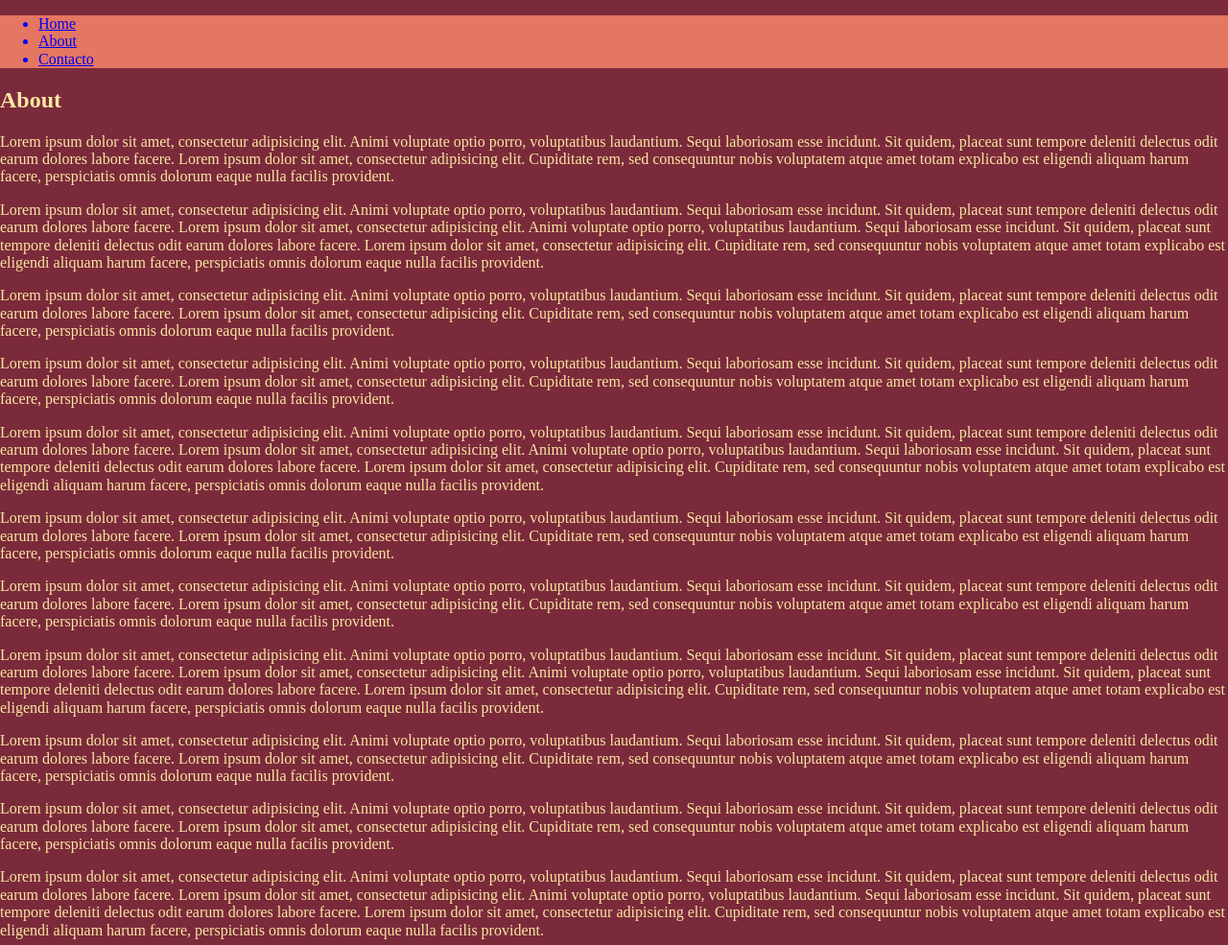
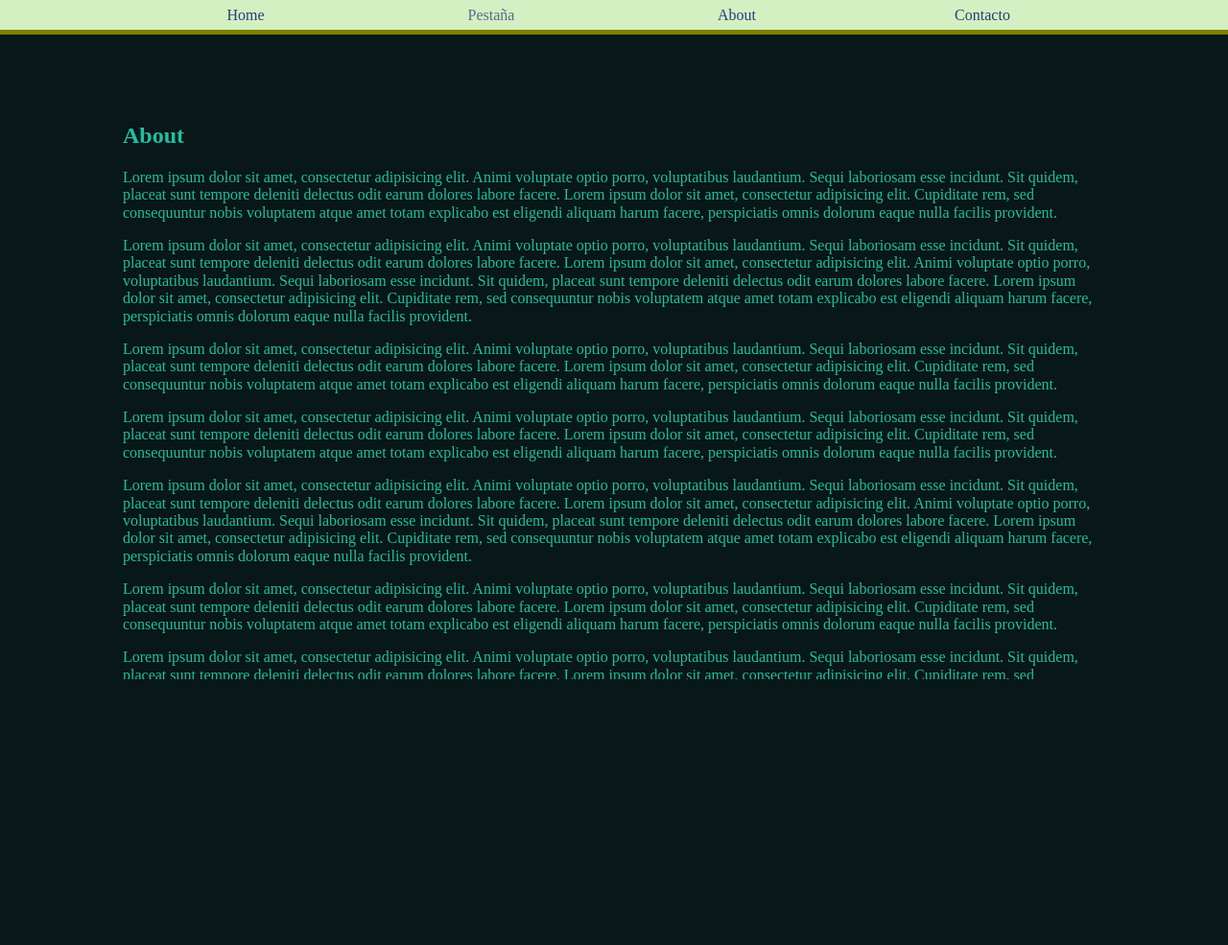
Before and after one commit to caam123/clase06, a plain HTML site: page index.html in a window 1280 px wide. Shown: the top 985 px of the page at 96% size. After the commit the page ends 800 px from the top, so only its background shows below. Drawn offline with nearby package versions, Linux system fonts and the light colour scheme.

Commit message:
Proyecto, borré accidentalmente casi todo

```diff
--- a/css/main.css
+++ b/css/main.css
@@ -1,11 +1,78 @@
-body{
-	background-color:#7B2A3B;
-	color:#F8E7A2;
+* {
+	-webkit-box-sizing: border-box;
+	-moz-box-sizing: border-box;	/*El box sizing border box sirve para que el los margenes/bordes sean parte del total de la caja*/
 }
-nav{
-	background:#E57661;
-	color:blue;
+
+::selection {
+	background-color: #377EB0;
 }
-nav ul li a{
-	color:263E7B;
+
+body {
+	background-color: #081717;
+	color: #20BFA2;
 }
+
+a {
+	text-decoration: none
+}
+
+.wrapper {
+	max-width: 1024px;
+	width: 90%;
+	min-width: 300px;
+	margin: 0 auto;
+}
+
+main#main-wrapper {
+	margin-top: 90px;
+	height: 600px;
+	overflow: scroll;
+}
+
+nav {
+	background: #D2F0C1;
+	color: #5e6790;
+	height: 36px;
+	padding: 7px;
+	width: 100%;
+	position: fixed;
+	top: 0;
+	border-bottom: 5px solid olive;
+	text-align:center;
+}
+nav ul{
+	padding:0;
+}
+nav ul li a {
+	color: #263E7B;
+}
+
+nav li {
+	width: 25%;
+	float: left;
+	list-style: none;
+
+}
+nav li > ul {
+	background-color: white;
+	float:left;
+	top:11px;
+	position:relative;
+	display: none
+}
+nav li > ul > li{
+	width: 100%;
+}
+
+
+
+
+
+a#front{
+	color:red;
+	position: fixed;
+	top:0;
+	left: 0;
+	background-color: red;
+	z-index: 10;
+}
--- a/index.html
+++ b/index.html
@@ -3,30 +3,49 @@
 	<head>
 		<meta charset="UTF-8">
 		<title>Clase O6 Menú</title>
+		<link rel="stylesheet" href="https://cdnjs.cloudflare.com/ajax/libs/normalize/3.0.3/normalize.min.css">
 		<link rel="stylesheet" href="css/main.css">
-	<link rel="stylesheet" href="https://cdnjs.cloudflare.com/ajax/libs/normalize/3.0.3/normalize.min.css">
-
 	</head>
 	<body>
+		<a href="#" title="" id="Bórrame">Bórrame</a>
 		<nav>
-		<ul>
+			<ul class="wrapper">
 				<li>
 					<a href="/" title="Home">Home</a>
 				</li>
-			<li><a href="#about" title="About">About</a></li>
-			<li><a href="#contacto" title="Contacto">Contacto</a></li>
+				<li>
+					Pestaña
+					<ul>
+						<li>
+							<a href="#" title="Sección 1">Sección 1</a>
+						</li>
+						<li>
+							<a href="#" title="Sección 2">Sección 2</a>
+						</li>
+						<li>
+							<a href="#" title="Sección 3">Sección 3</a>
+						</li>
+					</ul>
+
+				</li>
+				<li>
+					<a href="#about" title="About">About</a>
+				</li>
+				<li>
+					<a href="#contacto" title="Contacto">Contacto</a>
+				</li>
 			</ul>
 		</nav>
+		<main class="wrapper" id="main-wrapper">
 			<section id="about">
+
 				<h2>About</h2>
 				<p>
 					Lorem ipsum dolor sit amet, consectetur adipisicing elit. Animi voluptate optio porro, voluptatibus laudantium. Sequi laboriosam esse incidunt. Sit quidem, placeat sunt tempore deleniti delectus odit earum dolores labore facere.
-
 					Lorem ipsum dolor sit amet, consectetur adipisicing elit. Cupiditate rem, sed consequuntur nobis voluptatem atque amet totam explicabo est eligendi aliquam harum facere, perspiciatis omnis dolorum eaque nulla facilis provident.
 				</p><p>
 				Lorem ipsum dolor sit amet, consectetur adipisicing elit. Animi voluptate optio porro, voluptatibus laudantium. Sequi laboriosam esse incidunt. Sit quidem, placeat sunt tempore deleniti delectus odit earum dolores labore facere.
 				Lorem ipsum dolor sit amet, consectetur adipisicing elit. Animi voluptate optio porro, voluptatibus laudantium. Sequi laboriosam esse incidunt. Sit quidem, placeat sunt tempore deleniti delectus odit earum dolores labore facere.
-
 				Lorem ipsum dolor sit amet, consectetur adipisicing elit. Cupiditate rem, sed consequuntur nobis voluptatem atque amet totam explicabo est eligendi aliquam harum facere, perspiciatis omnis dolorum eaque nulla facilis provident.
 			</p>
 
@@ -36,12 +55,10 @@
 			</p>
 			<p>
 				Lorem ipsum dolor sit amet, consectetur adipisicing elit. Animi voluptate optio porro, voluptatibus laudantium. Sequi laboriosam esse incidunt. Sit quidem, placeat sunt tempore deleniti delectus odit earum dolores labore facere.
-
 				Lorem ipsum dolor sit amet, consectetur adipisicing elit. Cupiditate rem, sed consequuntur nobis voluptatem atque amet totam explicabo est eligendi aliquam harum facere, perspiciatis omnis dolorum eaque nulla facilis provident.
 			</p><p>
 			Lorem ipsum dolor sit amet, consectetur adipisicing elit. Animi voluptate optio porro, voluptatibus laudantium. Sequi laboriosam esse incidunt. Sit quidem, placeat sunt tempore deleniti delectus odit earum dolores labore facere.
 			Lorem ipsum dolor sit amet, consectetur adipisicing elit. Animi voluptate optio porro, voluptatibus laudantium. Sequi laboriosam esse incidunt. Sit quidem, placeat sunt tempore deleniti delectus odit earum dolores labore facere.
-
 			Lorem ipsum dolor sit amet, consectetur adipisicing elit. Cupiditate rem, sed consequuntur nobis voluptatem atque amet totam explicabo est eligendi aliquam harum facere, perspiciatis omnis dolorum eaque nulla facilis provident.
 		</p>
 
@@ -51,13 +68,11 @@
 		</p>
 		<p>
 			Lorem ipsum dolor sit amet, consectetur adipisicing elit. Animi voluptate optio porro, voluptatibus laudantium. Sequi laboriosam esse incidunt. Sit quidem, placeat sunt tempore deleniti delectus odit earum dolores labore facere.
-
 			Lorem ipsum dolor sit amet, consectetur adipisicing elit. Cupiditate rem, sed consequuntur nobis voluptatem atque amet totam explicabo est eligendi aliquam harum facere, perspiciatis omnis dolorum eaque nulla facilis provident.
 		</p>
 		<p>
 			Lorem ipsum dolor sit amet, consectetur adipisicing elit. Animi voluptate optio porro, voluptatibus laudantium. Sequi laboriosam esse incidunt. Sit quidem, placeat sunt tempore deleniti delectus odit earum dolores labore facere.
 			Lorem ipsum dolor sit amet, consectetur adipisicing elit. Animi voluptate optio porro, voluptatibus laudantium. Sequi laboriosam esse incidunt. Sit quidem, placeat sunt tempore deleniti delectus odit earum dolores labore facere.
-
 			Lorem ipsum dolor sit amet, consectetur adipisicing elit. Cupiditate rem, sed consequuntur nobis voluptatem atque amet totam explicabo est eligendi aliquam harum facere, perspiciatis omnis dolorum eaque nulla facilis provident.
 		</p>
 		<p>
@@ -66,13 +81,11 @@
 		</p>
 		<p>
 			Lorem ipsum dolor sit amet, consectetur adipisicing elit. Animi voluptate optio porro, voluptatibus laudantium. Sequi laboriosam esse incidunt. Sit quidem, placeat sunt tempore deleniti delectus odit earum dolores labore facere.
-
 			Lorem ipsum dolor sit amet, consectetur adipisicing elit. Cupiditate rem, sed consequuntur nobis voluptatem atque amet totam explicabo est eligendi aliquam harum facere, perspiciatis omnis dolorum eaque nulla facilis provident.
 		</p>
 		<p>
 			Lorem ipsum dolor sit amet, consectetur adipisicing elit. Animi voluptate optio porro, voluptatibus laudantium. Sequi laboriosam esse incidunt. Sit quidem, placeat sunt tempore deleniti delectus odit earum dolores labore facere.
 			Lorem ipsum dolor sit amet, consectetur adipisicing elit. Animi voluptate optio porro, voluptatibus laudantium. Sequi laboriosam esse incidunt. Sit quidem, placeat sunt tempore deleniti delectus odit earum dolores labore facere.
-
 			Lorem ipsum dolor sit amet, consectetur adipisicing elit. Cupiditate rem, sed consequuntur nobis voluptatem atque amet totam explicabo est eligendi aliquam harum facere, perspiciatis omnis dolorum eaque nulla facilis provident.
 		</p>
 		<p>
@@ -81,13 +94,11 @@
 		</p>
 		<p>
 			Lorem ipsum dolor sit amet, consectetur adipisicing elit. Animi voluptate optio porro, voluptatibus laudantium. Sequi laboriosam esse incidunt. Sit quidem, placeat sunt tempore deleniti delectus odit earum dolores labore facere.
-
 			Lorem ipsum dolor sit amet, consectetur adipisicing elit. Cupiditate rem, sed consequuntur nobis voluptatem atque amet totam explicabo est eligendi aliquam harum facere, perspiciatis omnis dolorum eaque nulla facilis provident.
 		</p>
 		<p>
 			Lorem ipsum dolor sit amet, consectetur adipisicing elit. Animi voluptate optio porro, voluptatibus laudantium. Sequi laboriosam esse incidunt. Sit quidem, placeat sunt tempore deleniti delectus odit earum dolores labore facere.
 			Lorem ipsum dolor sit amet, consectetur adipisicing elit. Animi voluptate optio porro, voluptatibus laudantium. Sequi laboriosam esse incidunt. Sit quidem, placeat sunt tempore deleniti delectus odit earum dolores labore facere.
-
 			Lorem ipsum dolor sit amet, consectetur adipisicing elit. Cupiditate rem, sed consequuntur nobis voluptatem atque amet totam explicabo est eligendi aliquam harum facere, perspiciatis omnis dolorum eaque nulla facilis provident.
 		</p>
 		<p>
@@ -96,22 +107,20 @@
 		</p>
 		<p>
 			Lorem ipsum dolor sit amet, consectetur adipisicing elit. Animi voluptate optio porro, voluptatibus laudantium. Sequi laboriosam esse incidunt. Sit quidem, placeat sunt tempore deleniti delectus odit earum dolores labore facere.
-
 			Lorem ipsum dolor sit amet, consectetur adipisicing elit. Cupiditate rem, sed consequuntur nobis voluptatem atque amet totam explicabo est eligendi aliquam harum facere, perspiciatis omnis dolorum eaque nulla facilis provident.
 		</p>
 		<p>
 			Lorem ipsum dolor sit amet, consectetur adipisicing elit. Animi voluptate optio porro, voluptatibus laudantium. Sequi laboriosam esse incidunt. Sit quidem, placeat sunt tempore deleniti delectus odit earum dolores labore facere.
 			Lorem ipsum dolor sit amet, consectetur adipisicing elit. Animi voluptate optio porro, voluptatibus laudantium. Sequi laboriosam esse incidunt. Sit quidem, placeat sunt tempore deleniti delectus odit earum dolores labore facere.
-
 			Lorem ipsum dolor sit amet, consectetur adipisicing elit. Cupiditate rem, sed consequuntur nobis voluptatem atque amet totam explicabo est eligendi aliquam harum facere, perspiciatis omnis dolorum eaque nulla facilis provident.
 		</p>
 		<p>
 			Lorem ipsum dolor sit amet, consectetur adipisicing elit. Animi voluptate optio porro, voluptatibus laudantium. Sequi laboriosam esse incidunt. Sit quidem, placeat sunt tempore deleniti delectus odit earum dolores labore facere.
 			Lorem ipsum dolor sit amet, consectetur adipisicing elit. Cupiditate rem, sed consequuntur nobis voluptatem atque amet totam explicabo est eligendi aliquam harum facere, perspiciatis omnis dolorum eaque nulla facilis provident.
 		</p>
-
 	</section>
 	<section id="contacto">
+
 		<h2>Contacto</h2>
 		<p>	Lorem ipsum dolor sit amet, consectetur adipisicing elit. Nisi cum voluptate harum deserunt nihil quo, atque nemo. Ipsam voluptate exercitationem officiis culpa ad eveniet, earum possimus, quos nobis nostrum, qui.</p>
 		|
@@ -132,7 +141,7 @@
 		<p>	Lorem ipsum dolor sit amet, consectetur adipisicing elit. Nisi cum voluptate harum deserunt nihil quo, atque nemo. Ipsam voluptate exercitationem officiis culpa ad eveniet, earum possimus, quos nobis nostrum, qui.</p>
 
 		<p>	Lorem ipsum dolor sit amet, consectetur adipisicing elit. Nisi cum voluptate harum deserunt nihil quo, atque nemo. Ipsam voluptate exercitationem officiis culpa ad eveniet, earum possimus, quos nobis nostrum, qui.</p>
-
 	</section>
+</main>
 </body>
 </html>
```
Lines whose indentation alone changed are shown as unchanged.
